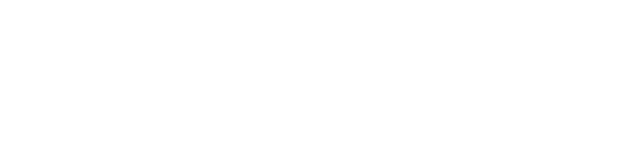
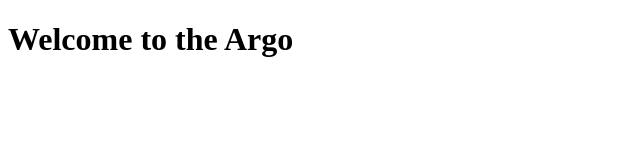
Before and after one commit to macaron23/helloWord, a plain HTML site: page index.html in a window 1280 px wide. Shown: the whole page, without its empty margins (0-640 px from the left). Drawn offline with Linux system fonts and the light colour scheme.

Commit message:
Added a <h1>

```diff
--- a/index.html
+++ b/index.html
@@ -6,5 +6,6 @@
     <title>The yellow submarine</title>
   </head>
   <body>
+   <h1>Welcome to the Argo</h1>
   </body>
 </html>
```
